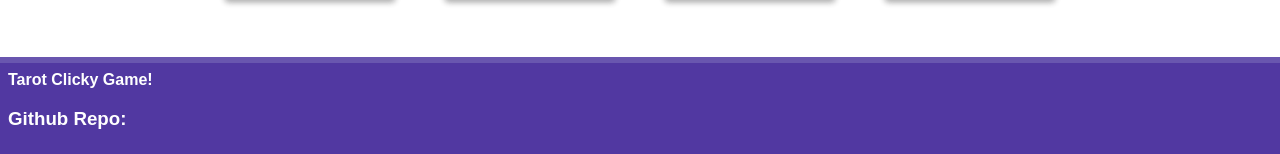
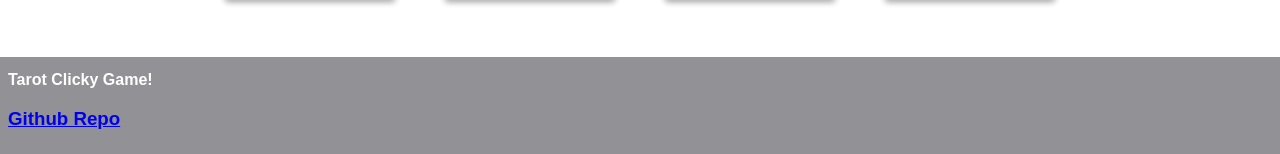
Before and after one commit to diborad-d/Clicky-Game, a React (Create React App) app: page / in a window 1280 px wide. Shown: the part 1073-1227 px from the top of the page. Built offline with nearby package versions, Linux system fonts and the light colour scheme.

Commit message:
added github repo to footer and css edit

```diff
--- a/src/components/Footer/index.js
+++ b/src/components/Footer/index.js
@@ -7,7 +7,7 @@
       <div className="bottom">
         Tarot Clicky Game!
         <h3>
-          Github Repo: <a href="https://github.com/diborad-d/Clicky-Game" />
+          <a href="https://github.com/diborad-d/Clicky-Game"> Github Repo</a>
         </h3>
       </div>
     </footer>
--- a/src/components/Footer/style.css
+++ b/src/components/Footer/style.css
@@ -1,6 +1,5 @@
 .footer {
-  background:
-  #6956AF;
+  background: rgb(146, 145, 150);
   height: 100px;
   position: relative;
   color: white;
@@ -12,9 +11,10 @@
   bottom: 0;
   left: 0;
   right: 0;
-  background:#5138A1;
+  background: rgb(146, 145, 150);
   padding: 8px;
   font-weight: 600;
+
 }
 
 .footer > .bottom > img {
@@ -22,4 +22,5 @@
   position: relative;
   top: 3px;
   left: 2px;
+
 }
```
